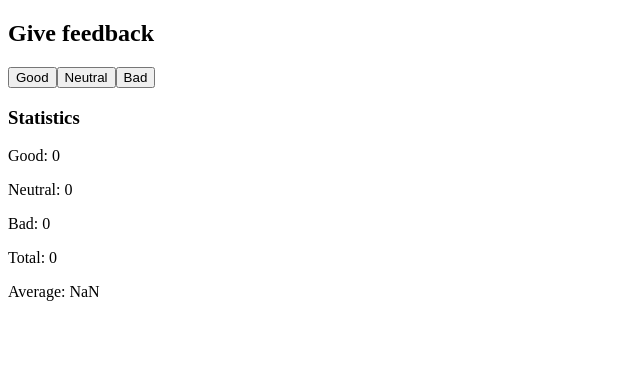
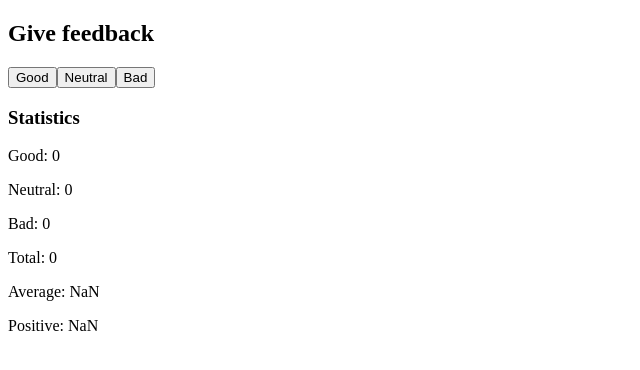
Before and after one commit to Daniii-a/FullStackCourse, a React (Vite) app: page / in a window 1280 px wide. Shown: the top 370 px of the page, without its empty margins (0-640 px from the left). Built offline with nearby package versions, Linux system fonts and the light colour scheme.

Commit message:
Unicafe 1.8

```diff
--- a/src/App.jsx
+++ b/src/App.jsx
@@ -1,4 +1,18 @@
 import { useState } from 'react';
+
+const Statistics = (props) => {
+  return(
+  <div>
+    <h3>Statistics</h3>
+    <p>Good: {props.good}</p>
+    <p>Neutral: {props.neutral}</p>
+    <p>Bad: {props.bad}</p>
+    <p>Total: {props.total}</p>
+    <p>Average: {props.average}</p>
+    <p>Positive: {props.positive}</p>
+  </div>
+  )
+}
 
 const App = () => {
   const [good, setGood] = useState(0);
@@ -24,18 +38,22 @@
 
   const average = (good * 1 + neutral * 0 + bad * -1) / total
 
+  const positivePercentage = (good / total) * 100
+
   return(
     <div>
       <h2>Give feedback</h2>
       <button onClick={handleGoodClick}>Good</button>
       <button onClick={handleNeutralClick}>Neutral</button>
       <button onClick={handleBadClick}>Bad</button>
-      <h3>Statistics</h3>
-      <p>Good: {good}</p>
-      <p>Neutral: {neutral}</p>
-      <p>Bad: {bad}</p>
-      <p>Total: {total}</p>
-      <p>Average: {average}</p>
+      <Statistics
+      good={good}
+      neutral={neutral}
+      bad={bad}
+      total={total}
+      average={average}
+      positive={positivePercentage}
+      />
     </div>
   )
 
```
